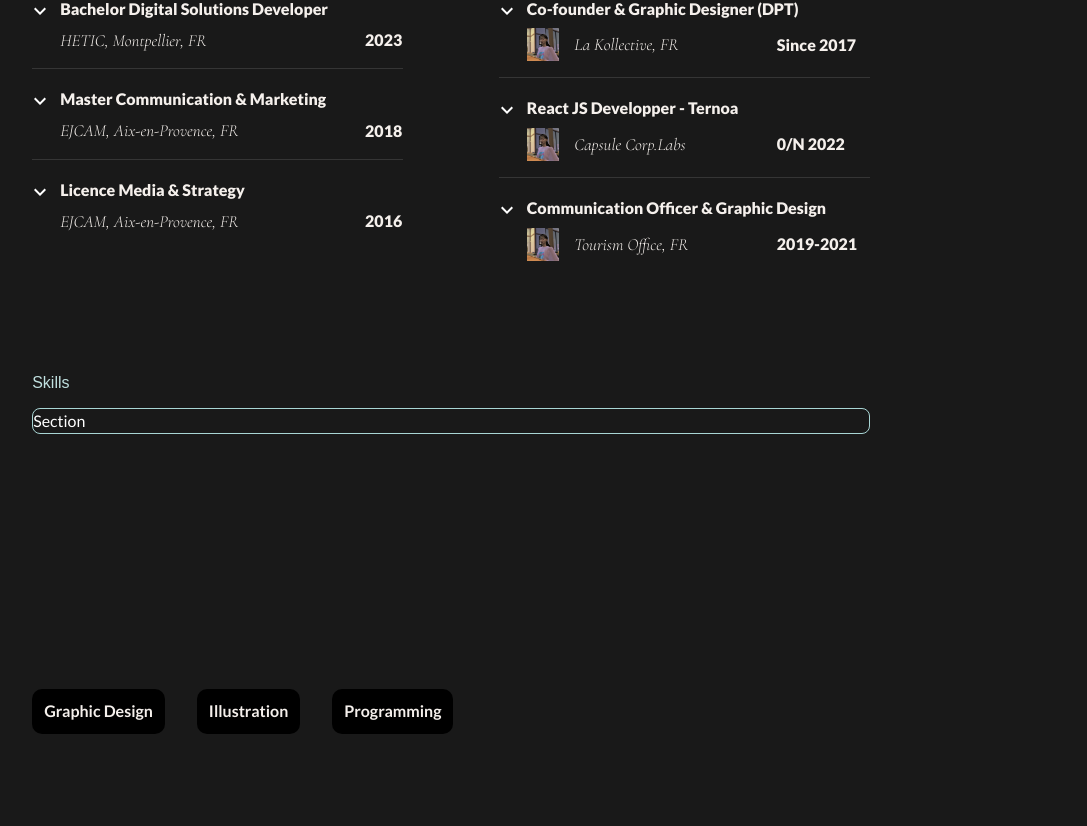
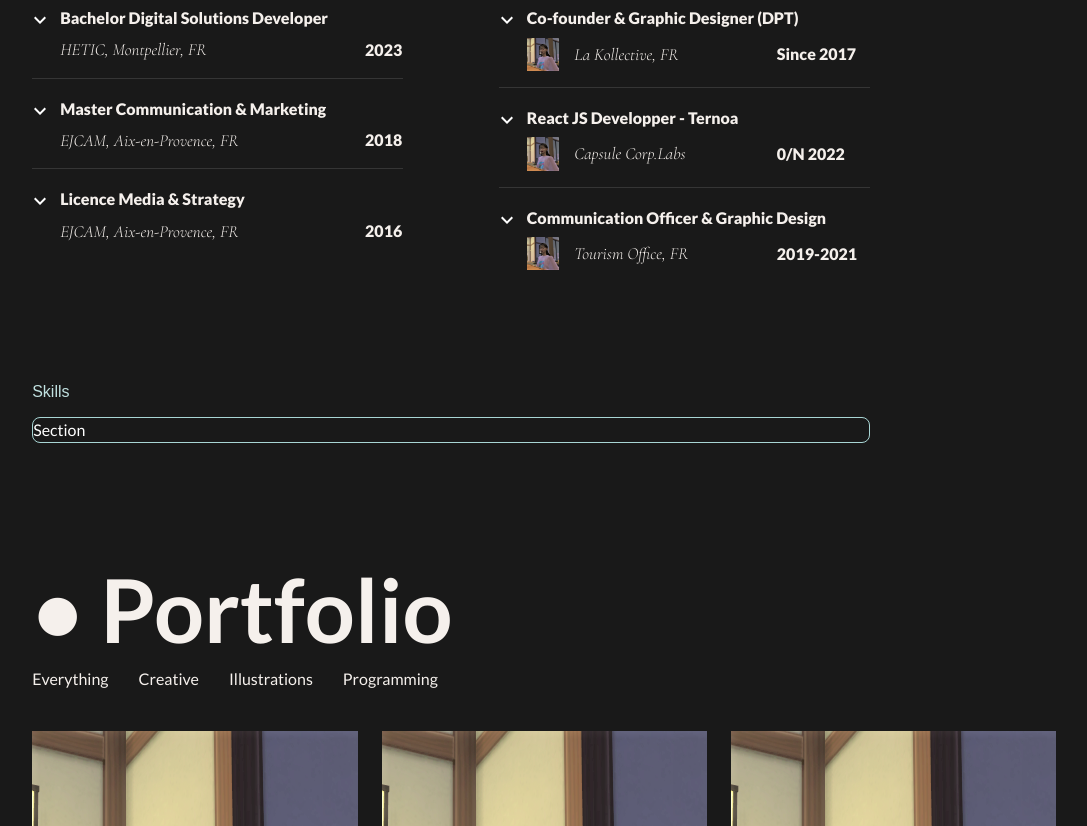
Before and after one commit to JulieChabanis/MinimalPortfolio, a React (Create React App) app: page / in a window 1280 px wide. Shown: the part 1974-2800 px from the top of the page, without its empty margins (147-1234 px from the left). Built offline with nearby package versions, Linux system fonts and the light colour scheme; a web font is replaced by a local one.

Commit message:
WIP Portfolio cards

```diff
--- /dev/null
+++ b/src/components/Home/Portfolio/Content.jsx
@@ -0,0 +1,30 @@
+import ProfilUser from "../../../assets/images/profilUser.png"
+
+const Content = [
+  {
+    id: 1,
+    image: ProfilUser,
+    title : "Project Test",
+    category: "Ilustrations"
+  },
+  {
+    id: 2,
+    image: ProfilUser,
+    title : "Project Test 2",
+    category: "Programming"
+  },
+  {
+    id: 3,
+    image: ProfilUser,
+    title : "Project Test 3",
+    category: "Ilustrations"
+  },
+  {
+    id: 4,
+    image: ProfilUser,
+    title : "Project Test 4",
+    category: "Creative"
+  },
+];
+
+export default Content;
--- a/src/components/Home/Portfolio/Portfolio.jsx
+++ b/src/components/Home/Portfolio/Portfolio.jsx
@@ -1,89 +1,61 @@
-import { Box, useTheme } from '@mui/material';
-import React, { forwardRef, useEffect, useRef } from 'react';
+import { Box, IconButton, Link, Typography, useTheme, Grid } from '@mui/material';
+import React, { forwardRef, useState } from 'react';
 import styles from './Portfolio.module.css';
+import Content from './Content';
+import GitHubIcon from "@mui/icons-material/GitHub";
 // import { tokens } from '../../Theme/theme';
 
 import PaddingResizeSection from '../../hooks/PaddingResizeSection';
-import SmoothScroll from '../../hooks/SmoothScroll';
-import { useAnimation } from 'framer-motion';
+
+const Portfolio = forwardRef(() => {
+  const theme = useTheme();
+  const [ items, setItems ] = useState(Content);
+  const filterItem = (categoryItem) => {
+    const updatedItems = Content.filter((curElem) => {
+      return curElem.category === categoryItem;
+    });
+
+    setItems(updatedItems);
+  }
+
+  return (
+    <Box id="portfolio-section" sx={{ padding: PaddingResizeSection() }}>
+      <Box sx={{ fontSize: theme.typography.h8, marginBottom: "3rem" }}>
+        <Box className={styles.titleSection}>
+          {'• Portfolio'}
+        </Box>
+        <Box className={styles.itemsFilter}>
+          <Typography component="span" className={styles.itemSection} onClick={() => setItems(Content)}>Everything</Typography>
+          <Typography component="span" className={styles.itemSection} onClick={() => filterItem("Creative")}>Creative</Typography>
+          <Typography component="span" className={styles.itemSection} onClick={() => filterItem("Illustrations")}>Illustrations</Typography>
+          <Typography component="span" className={styles.itemSection} onClick={() => filterItem("Programming")}>Programming</Typography>
+        </Box>
+
+        <Grid container spacing={3} className={styles.itemContainer}>
+          {items.map((element) => {
+            const { id, image, title, category } = element;
+            return (
+              <Grid item  xs={12} sm={6} md={4} className={styles.itemCard} key={id}>
+                  <img src={image} alt="" className={styles.ItemImg} />
+                  <Box className={styles.itemMask}></Box>
+
+                <Typography className={styles.itemCategory}>{category}</Typography>
+                <Typography className={styles.itemTitle}>{title}</Typography>
+                <Link href="#" className={styles.itemButton}>
+                    <IconButton className={styles.iconLink}>
+                     <GitHubIcon />
+                    </IconButton>
+                </Link>
+
+              </Grid>
+            )
+
+          })}
+
+        </Grid>
 
 
-const Portfolio = forwardRef (() => {
-  const theme = useTheme();
-  const controls = useAnimation();
-  const parallaxRef = useRef(null);
-  // const colors = tokens(theme.palette.mode)
-
-  useEffect(() => {
-    const handleScroll = () => {
-      const scrollY = window.scrollY;
-      const elementTop = parallaxRef.current.offsetTop;
-      const distance = scrollY - elementTop;
-      const baseVelocity = 2; //  help : 2=leftToRight, -2=Right to left
-      const moveBy = baseVelocity * distance;
-      parallaxRef.current.style.transform = `translateX(${moveBy}px)`;
-    };
-
-    window.addEventListener("scroll", handleScroll);
-
-    return () => {
-      window.removeEventListener("scroll", handleScroll);
-    };
-  }, []);
-
-  return (
-    <Box id="portfolio-section" sx={{ padding: PaddingResizeSection()}}>
-    <Box sx={{ fontSize: theme.typography.h8, marginBottom: "2.2rem" }}>
-      <Box className={styles.titleSection} ref={parallaxRef}>
-         {'• Portfolio'}
       </Box>
-      <Box className={styles.mainPortfolioSection} >
-
-      {/* Import Smooth Scroll Logic */}
-      <SmoothScroll controls={controls} />
-        <Box
-
-        sx = {{
-          display: 'flex',
-          justifyContent: 'start',
-          gap: '2rem',
-          marginTop: '2rem'
-        }}
-      >
-          {/* Items Category Section */}
-          <Box
-            sx={{
-              fontSize: theme.typography.h11,
-              backgroundColor: theme.palette.mode === 'light' ? 'white' : 'black',
-              padding: "12px",
-              borderRadius: "10px"
-            }}
-          >
-            Graphic Design
-          </Box>
-          <Box
-            sx={{
-              fontSize: theme.typography.h11,
-              backgroundColor: theme.palette.mode === 'light' ? 'white' : 'black',
-              padding: "12px",
-              borderRadius: "10px"
-            }}
-          >
-            Illustration
-          </Box>
-          <Box
-            sx={{
-              fontSize: theme.typography.h11,
-              backgroundColor: theme.palette.mode === 'light' ? 'white' : 'black',
-              padding: "12px",
-              borderRadius: "10px"
-            }}
-          >
-            Programming
-          </Box>
-      </Box>
-     </Box>
-    </Box>
     </Box>
   )
 })
--- a/src/components/Home/Portfolio/Portfolio.module.css
+++ b/src/components/Home/Portfolio/Portfolio.module.css
@@ -1,15 +1,124 @@
+.mainPortfolioSection {
+  display: flex;
+  flex-direction: column;
+}
+
 .titleSection {
   padding-top: 6rem;
 }
 
-.mainPortfolioSection {
+.itemsFilter {
   display: flex;
-  flex-direction: column;
-  height: 100vh;
+  align-items: center;
+  column-gap: 1.875rem;
+  margin-bottom: 2.5rem;
+}
+
+.itemSection {
+  cursor: pointer;
+  transition: .3s;
+
+}
+
+.itemSection:hover {
+  color: red;
+}
+
+ /* .itemContainer {
+  display: grid;
+  grid-template-columns: repeat(3,1fr);
+  gap: 1.875rem;
+} */
+
+.itemCard {
+  position: relative;
+  overflow: hidden;
+  border-radius: 2%;
+  box-shadow: 2%;
+  width: 200px;
+  height: 400px;
+}
+
+.itemThumbnail {
+
+}
+
+.itemMask {
+  background: violet;
+  position: absolute;
+  left: 0;
+  top: 0;
+  height: 100%;
+  width: 100%;
+  transition: .3s;
+  opacity: 0;
+}
+
+.itemCard:hover .itemMask {
+  opacity: 0.5;
 }
 
 
-.itemsCategorySection {
+.itemCategory {
+  color: violet;
+  background-color: aqua;
+  border-bottom-left-radius: 0.98rem;
+  border-bottom-right-radius: 0.98rem;
+  position: absolute;
+  top: 0;
+  left: 1.5rem;
+  font-size: 20;
+  display: inline-block;
+  padding: 0.19rem 0.625rem;
+  transform: translateY(-40px);
+  transition: .3s;
+}
 
-  border-radius: 10px;
+.itemTitle {
+  color: aqua;
+  font-size: 25px;
+  margin: 0 0 0.98rem;
+  padding: 0 1.25rem;
+  position: absolute;
+  top: 3.75rem;
+  transform: translateY(30px);
+  transition: .3s;
+  opacity: 0;
 }
+.itemImg {
+  width: 100%;
+  height: 100%;
+}
+
+
+.itemButton {
+  color: blue;
+  position: absolute;
+  bottom: 1.5rem;
+  left: 1.5rem;
+  font-size: 25px;
+  display: block;
+  background-color: antiquewhite;
+  height: 40px;
+  width: 40px;
+  cursor: pointer;
+  border-radius: 50%;
+  text-align: center;
+  line-height: 42px;
+  transition: .3s;
+  opacity: 0;
+}
+
+.itemCard:hover .itemButton {
+  opacity: 1;
+}
+
+.itemCard:hover .itemTitle,
+.itemCard:hover .itemCategory {
+  opacity: 1;
+  transform: translateY(0);
+}
+
+.iconLink {
+
+}
--- a/src/components/Theme/theme.js
+++ b/src/components/Theme/theme.js
@@ -175,10 +175,10 @@ export const themeSettings = (mode) => {
       h6: {
         fontFamily: ["Martian Mono", "sans-serif"].join(","),
         "@media (max-width: 600px)": {
-          fontSize: "0.7rem",
+          fontSize: "0.8rem",
         },
         "@media (min-width: 601px)": {
-          fontSize: "0.7rem",
+          fontSize: "0.8rem",
         },
         fontWeight: 200,
         lineHeight: 2,
--- a/src/components/global/Navbar/Navbar.jsx
+++ b/src/components/global/Navbar/Navbar.jsx
@@ -96,11 +96,9 @@ const NavBar = () => {
               {/*icons Links*/}
               <motion.div whileHover={{ scale: 1.1 }} whileTap={{ scale: 0.9 }}>
               <ListItem>
-                <a href="https://github.com/JulieChabanis" target="_blank" rel="noopener noreferrer">
-                  <IconButton className={styles.navIcons}>
+              <IconButton className={styles.navIcons}>
                     <GitHubIcon />
                   </IconButton>
-                </a>
               </ListItem>
               </motion.div>
               <motion.div whileHover={{ scale: 1.1 }} whileTap={{ scale: 0.9 }}>
```
